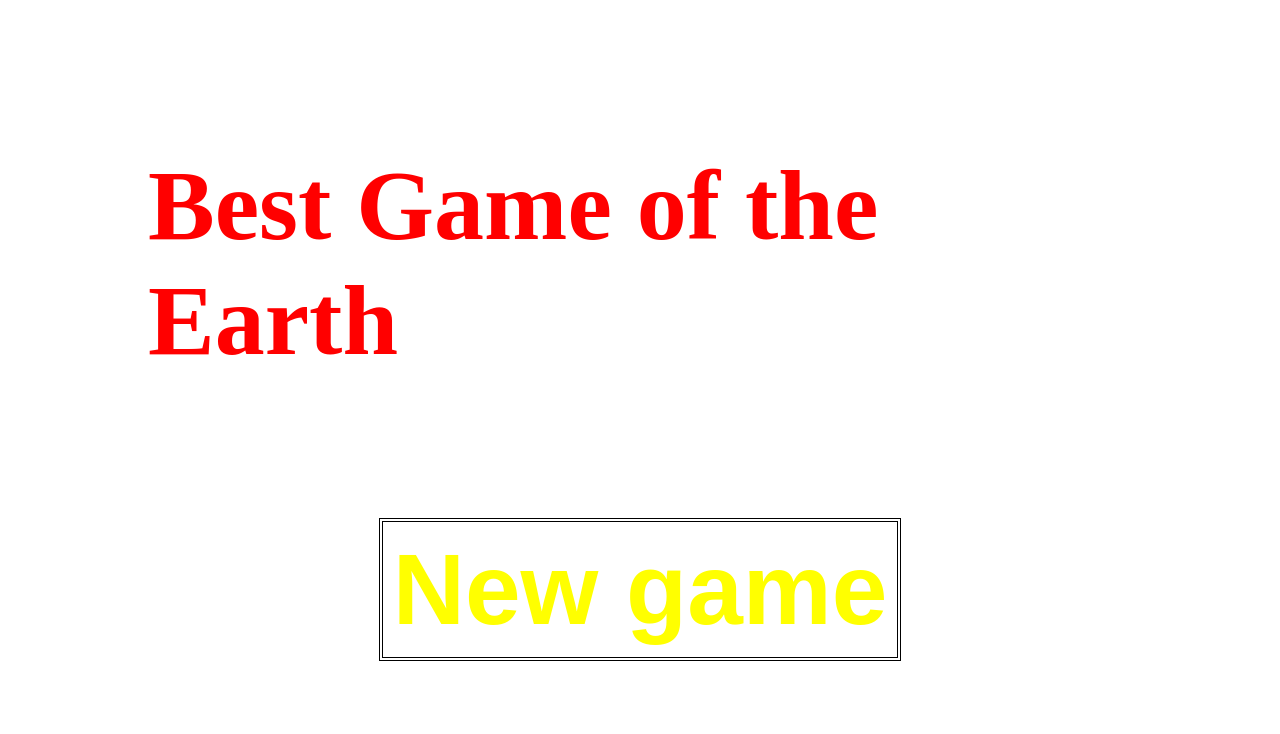
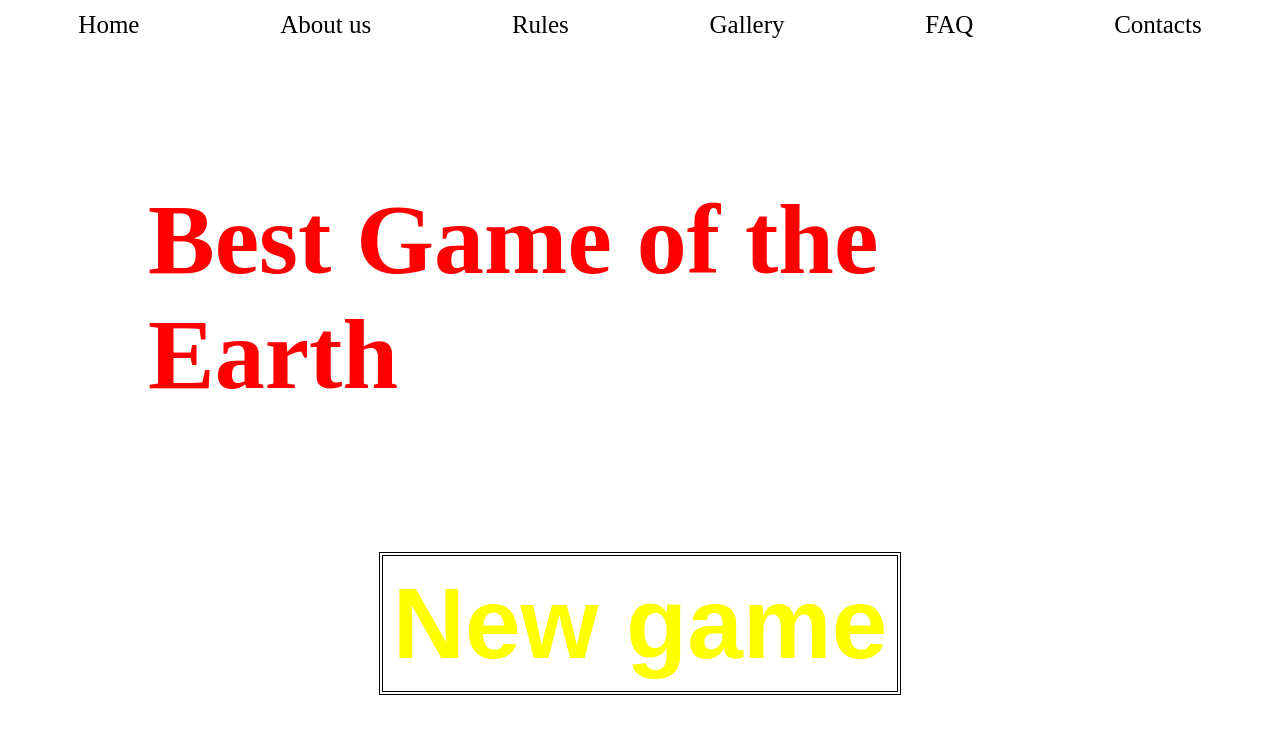
Before and after one commit to Sm1leFoXx/JS_1sp_proj, a plain HTML site: page index.html in a window 1280 px wide. Drawn offline with Linux system fonts and the light colour scheme.

Commit message:
Did header

```diff
--- a/index.html
+++ b/index.html
@@ -10,6 +10,17 @@
     <script src="javascript.js"></script>
 </head>
 <body>
+    <header class="header">
+        <nav class="navHeader">
+            <a href="#" class="navHeaderElement">Home</a>
+            <a href="#" class="navHeaderElement">About us</a>
+            <a href="#" class="navHeaderElement">Rules</a>
+            <a href="#" class="navHeaderElement">Gallery</a>
+            <a href="#" class="navHeaderElement">FAQ</a>
+            <a href="#" class="navHeaderElement">Contacts</a>
+        </nav>
+    </header>
+
     <main>
         <div class = "container">
             <h1> Best Game of the Earth</h1>
--- a/style.css
+++ b/style.css
@@ -1,5 +1,21 @@
 body {
     background-image:url(warhammer-40k-characters.jpg) ;
+}
+
+/* Header*/
+.header {
+    margin: 0;
+    padding: 0;
+}
+.navHeader {
+    display: flex;
+    justify-content: space-around;
+}
+.navHeaderElement {
+    margin: 3px;
+    text-decoration: none;
+    color: black;
+    font-size: 25px;
 }
 
 h1 {
```
